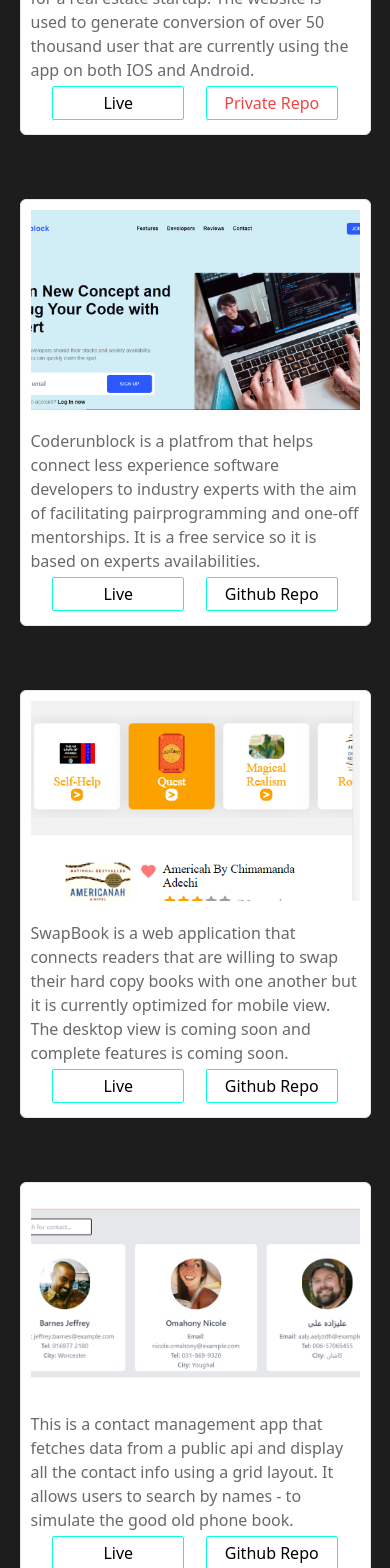
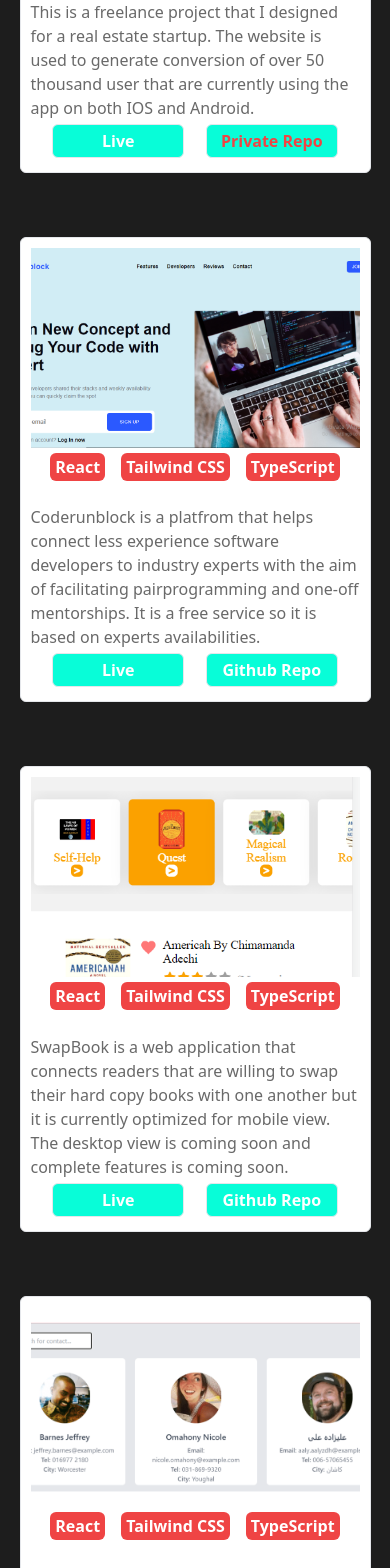
Before and after one commit to Moscode/Frontend_Portfolio, a React (Vite) app: page / in a window 390 px wide. Shown: the part 1280-2848 px from the top of the page. Built offline with nearby package versions, Linux system fonts and the light colour scheme.

Commit message:
mobile and desktop responsiveness

```diff
--- a/src/components/Button.tsx
+++ b/src/components/Button.tsx
@@ -6,7 +6,7 @@
 
 const Button = ({buttonContent, customStyle, link}: buttonContentType) => {
   return (
-    <div className={`border border-[#08fdd8] rounded-sm text-center my-[4px] w-[40%] ${customStyle}`}>
+    <div className={`border bg-[#08fdd8] rounded-md text-[#fff] font-extrabold text-center my-[4px] w-[40%] ${customStyle}`}>
       <a href={link} target="_blank" className={`block w-[100%] h-[100%] py-[4px] px-[10px] ${customStyle}`}>
         {buttonContent}
       </a>
--- a/src/components/Contact/index.tsx
+++ b/src/components/Contact/index.tsx
@@ -6,7 +6,7 @@
     <div>
       <h1 className='text-[#08fdd8] text-[3rem] mt-[2rem]'>Contact</h1>
       <form className='mb-[2rem] mt-[2rem]'>
-        <div className=' w-[100%] grid gap-y-[1.2rem]'>
+        <div className='lg:w-[50%] grid gap-y-[1.2rem]'>
         <div className='flex gap-x-2'>
           <input placeholder='Name' className='inline-block relative w-full bg-[#2b2b2b] p-4 placeholder-[#8d8d8d] text-[#8d8d8d] focus:outline-none'/>
           <input placeholder='Email' className='w-full bg-[#2b2b2b] p-4 placeholder-[#8d8d8d] text-[#8d8d8d] focus:outline-none'/>
@@ -18,7 +18,7 @@
           <textarea rows={8} className='w-[100%] bg-[#2b2b2b] p-4 placeholder-[#8d8d8d] text-[#8d8d8d] focus:outline-none' placeholder='Message'></textarea>
         </div>
         <div className='flex justify-end'>
-          <Button buttonContent='Contact Me' customStyle='text-[#fff] w-[100%] md:w-[50%] cursor-pointer'/>
+          <Button buttonContent='Contact Me' customStyle='text-[#fff] w-[100%] lg:w-[50%] cursor-pointer flex justify-center items-center'/>
         </div>
         </div>
       </form>
--- a/src/components/Experience/index.tsx
+++ b/src/components/Experience/index.tsx
@@ -24,8 +24,8 @@
           </div>
           {expand1 &&
           <>
-          <ExperienceCard image={mobilelearning} role={"Freelance Frontend Engineer"} company={"Team of 3 Engineers"} date={"Feb 2023 - April 2023"} location={"Remote"} responsibility={"I was part of the team that developed and documented API endpoints for the frontend team to work with for quick development of the chess plugin that we built for the workspace project.Generated GitHub issues as the tickets that was distributed among developers.Worked closely with highly skilled backend engineers in other to get theideas and distribution of tickets running as quickly as possible.Handled the Swagger documentation of the endpoints to facilitate easy implementation for the frontend team."} />
-          <ExperienceCard image={checkroomiesicon} role={"Freelance Frontend Engineer"} company={"Designing of Users Conversion Page"} date={"January 2023 - Feb 2023"} location={"Remote"} responsibility={"I was part of the team that developed and documented API endpoints for the frontend team to work with for quick development of the chess plugin that we built for the workspace project.Generated GitHub issues as the tickets that was distributed among developers.Worked closely with highly skilled backend engineers in other to get theideas and distribution of tickets running as quickly as possible.Handled the Swagger documentation of the endpoints to facilitate easy implementation for the frontend team."} />
+          <ExperienceCard image={mobilelearning} role={"Freelance Frontend Engineer"} stack={["React", "Redux", "TypeScript", "Ant Design"]} company={"Team of 3 Engineers"} date={"Feb 2023 - April 2023"} location={"Remote"} responsibility={"I designed the authentication pages and setup a jwt for user signup, signin, verification, and logout features. And then I proceeded to working on the dashboard for the student activities - here I leveraged on ant design component to speed up the development. I also added a pie chart to the dashboard. Then I designed the history page where the student can see all the courses he/she has registered for and taken."} />
+          <ExperienceCard image={checkroomiesicon} role={"Freelance Frontend Engineer"} stack={["React", "TypeScript", "Tailwind"]} company={"Designed Users Conversion Pages"} date={"January 2023 - Feb 2023"} location={"Remote"} responsibility={"I worked directly with the executives and the engineering team to design the landing pages checkroomies, which is a realestate company that helps a house or an apartment owner to find roommates or tenants. I developed a pixel perfect ui according to the product design figma file. I worked with the engineering team to determine the suitable stacks and code structure."} />
           </>
           }
         </div>
@@ -35,7 +35,7 @@
         {expand2 ?  <p onClick={()=> setExpand2(!expand2)}><MdExpandLess /></p>:<p onClick={()=> setExpand2(!expand2)}><MdExpandMore /></p>}
         </div>
         {expand2 &&
-           <ExperienceCard image={hng} role={"Backend Developer Intern (NodeJS)"} company={"HNG Internship 8"} date={"FAug 2021 - Oct 2021"} location={"Remote"} responsibility={"I was part of the team that developed and documented API endpoints for the frontend team to work with for quick development of the chess plugin that we built for the workspace project.Generated GitHub issues as the tickets that was distributed among developers.Worked closely with highly skilled backend engineers in other to get theideas and distribution of tickets running as quickly as possible.Handled the Swagger documentation of the endpoints to facilitate easy implementation for the frontend team."}/>
+           <ExperienceCard image={hng} role={"Backend Developer Intern (NodeJS)"} stack={["NodeJS", "ExpressJS", "MongoDB"]} company={"HNG Internship 8"} date={"FAug 2021 - Oct 2021"} location={"Remote"} responsibility={"I was part of the team that developed and documented API endpoints for the frontend team to work with for quick development of the chess plugin that we built for the workspace project.Generated GitHub issues as the tickets that was distributed among developers.Worked closely with highly skilled backend engineers in other to get theideas and distribution of tickets running as quickly as possible.Handled the Swagger documentation of the endpoints to facilitate easy implementation for the frontend team."}/>
         }
         </div>
         <div className='md:w-[80%]'>
@@ -44,7 +44,7 @@
         {expand3 ?  <p onClick={()=> setExpand3(!expand3)}><MdExpandLess /></p>:<p onClick={()=> setExpand3(!expand3)}><MdExpandMore /></p>}
         </div>
         {expand3 &&
-           <ExperienceCard image={ustacky} role={"Social Ambassadorship"} company={"Ustacky"} date={"May 2021 - Aug 2021"} location={"Remote"} responsibility={"I was helping to create a social media campaign with a team of over 100 people"}/>
+           <ExperienceCard image={ustacky} role={"Social Ambassadorship"} company={"Ustacky"} date={"May 2021 - Aug 2021"} location={"Remote"} responsibility={"I was helping to create a social media campaign with a team of over 100 people. I made use of Twitter as a campaigning platform where I shared new products updates and gather feedback for the compaign."}/>
         }
         </div>
         </div>
--- a/src/components/Header/index.tsx
+++ b/src/components/Header/index.tsx
@@ -32,10 +32,10 @@
         <div>
         <div className='h-[100vh] flex justify-center items-center flex-col'>
             <div className='animate-heading2'>
-                <h1 className="text-[2rem] md:text-[5rem] font-bold text-[#fff] animate-heading">
+                <h1 className="text-[2rem] lg:text-[5rem] font-bold text-[#fff] animate-heading">
                 I'm Moses Odunosho
                 </h1>
-                <h2 className='text-right text-[#08fdd8] font-bold md:text-[3rem] animate-heading1'>Frontend Engineer</h2>
+                <h2 className='text-right text-[#08fdd8] font-bold lg:text-[3rem] animate-heading1'>Frontend Engineer</h2>
             </div>
         </div>
         </div>
--- a/src/components/Portfolio/index.tsx
+++ b/src/components/Portfolio/index.tsx
@@ -12,12 +12,24 @@
     <div>
         <h1 className='text-[#08fdd8] text-[3rem]'>My Portfolio</h1>
         <div className='grid md:grid-cols-2 gap-[4rem] mt-[2rem]'>
-            <ProjectCard projectImg={Checkroomie} projectDescription='This is a freelance project that I designed for a real estate startup. The website is used to generate conversion of over 50 thousand user that are currently using the app on both IOS and Android.' style='cursor-not-allowed text-red-500' content='Private Repo' live="https://checkroomie.com/" repo="#"/>
-            <ProjectCard projectImg={CoderUnblock} projectDescription='Coderunblock is a platfrom that helps connect less experience software developers to industry experts with the aim of facilitating pairprogramming and one-off mentorships. It is a free service so it is based on experts availabilities.' content='Github Repo' live="https://coderunblock.netlify.app" repo="https://github.com/Moscode/coderunblock"/>
-            <ProjectCard projectImg={SwapBook} projectDescription='SwapBook is a web application that connects readers that are willing to swap their hard copy books with one another but it is currently optimized for mobile view. The desktop view is coming soon and complete features is coming soon.' content='Github Repo' live="https://swapbook.netlify.app" repo="https://github.com/Moscode/BookSwap"/>
-            <ProjectCard projectImg={ContactInfo} projectDescription='This is a contact management app that fetches data from a public api and display all the contact info using a grid layout. It allows users to search by names - to simulate the good old phone book.' content='Github Repo' live="https://contact-list-management-app.netlify.app" repo="https://github.com/Moscode/contact-list-management-app"/>
-            <ProjectCard projectImg={Pokemon} projectDescription='The Lengendry Pokeman display board with pagination from the public pokeman api. In this app, each pokeman ability and complete features were displayed.' content='Github Repo' live="https://pokemonseries.netlify.app" repo="https://github.com/Moscode/PokemonGame"/>
-            <ProjectCard projectImg={Subcription} projectDescription='This project was built with HTML, and SASS... This is a subcription card app inspired by a design on frontendmentor.io. This was a good opportunity to play around with sass css.' content='Github Repo' live="https://subscription-page-with-sass.netlify.app" repo="https://github.com/Moscode/Subscription-Page-Component"/>
+            <ProjectCard projectImg={Checkroomie}
+            stack={["React", "Tailwind CSS", "TypeScript"]}
+            projectDescription='This is a freelance project that I designed for a real estate startup. The website is used to generate conversion of over 50 thousand user that are currently using the app on both IOS and Android.' style='cursor-not-allowed text-red-500' content='Private Repo' live="https://checkroomie.com/" repo="#"/>
+            <ProjectCard projectImg={CoderUnblock}
+            stack={["React", "Tailwind CSS", "TypeScript"]}
+            projectDescription='Coderunblock is a platfrom that helps connect less experience software developers to industry experts with the aim of facilitating pairprogramming and one-off mentorships. It is a free service so it is based on experts availabilities.' content='Github Repo' live="https://coderunblock.netlify.app" repo="https://github.com/Moscode/coderunblock"/>
+            <ProjectCard projectImg={SwapBook}
+            stack={["React", "Tailwind CSS", "TypeScript"]}
+            projectDescription='SwapBook is a web application that connects readers that are willing to swap their hard copy books with one another but it is currently optimized for mobile view. The desktop view is coming soon and complete features is coming soon.' content='Github Repo' live="https://swapbook.netlify.app" repo="https://github.com/Moscode/BookSwap"/>
+            <ProjectCard projectImg={ContactInfo}
+            stack={["React", "Tailwind CSS", "TypeScript"]}
+            projectDescription='This is a contact management app that fetches data from a public api and display all the contact info using a grid layout. It allows users to search by names - to simulate the good old phone book.' content='Github Repo' live="https://contact-list-management-app.netlify.app" repo="https://github.com/Moscode/contact-list-management-app"/>
+            <ProjectCard projectImg={Pokemon}
+            stack={["React", "Tailwind CSS", "TypeScript"]}
+            projectDescription='The Lengendry Pokeman display board with pagination from the public pokeman api. In this app, each pokeman ability and complete features were displayed.' content='Github Repo' live="https://pokemonseries.netlify.app" repo="https://github.com/Moscode/PokemonGame"/>
+            <ProjectCard projectImg={Subcription}
+            stack={["React", "Tailwind CSS", "TypeScript"]}
+            projectDescription='This project was built with HTML, and SASS... This is a subcription card app inspired by a design on frontendmentor.io. This was a good opportunity to play around with sass css.' content='Github Repo' live="https://subscription-page-with-sass.netlify.app" repo="https://github.com/Moscode/Subscription-Page-Component"/>
         </div>
     </div>
   )
--- a/src/components/ProjectCard.tsx
+++ b/src/components/ProjectCard.tsx
@@ -2,6 +2,7 @@
 
 interface ProjectCardTypes{
   projectImg: string,
+  stack: string[],
   projectDescription: string,
   style?: string,
   content: string,
@@ -9,12 +10,17 @@
   repo: string
 }
 
-const ProjectCard = ({ projectImg, projectDescription, style, content, live, repo }: ProjectCardTypes) => {
+const ProjectCard = ({ projectImg, stack, projectDescription, style, content, live, repo }: ProjectCardTypes) => {
   return (
     <div className='p-[10px] bg-[#fff] border rounded-md'>
         <div className={`h-[200px]`}>
             <img src={projectImg} alt='' className='w-[100%] h-[100%] object-cover'/>
         </div>
+        <p className="flex flex-wrap w-[100%] justify-center">{stack && stack.map(ele => {
+                    return (
+                    <p className="bg-red-500 text-[#fff] font-bold px-[5px] py-[2px] rounded-md mx-[0.5rem] my-[5px]">{ele}</p>
+                    )})}
+        </p>
         <div className='flex justify-center mt-[1.2rem] text-[#696969]'>
             <p>{projectDescription}</p>
         </div>
--- a/src/components/SideBar/index.tsx
+++ b/src/components/SideBar/index.tsx
@@ -2,7 +2,7 @@
 
 const SideBar = () => {
   return (
-    <div className='md:block md:fixed md:bg-[#181818] md:p-[10px] sm:hidden'>
+    <div className='md:block md:fixed md:bg-[#181818] md:p-[10px] hidden'>
     <h1 className='text-[#fff] font-bold text-[2rem]'>Moscode</h1>
     <div className='h-[100vh] flex flex-col justify-center'>
             <p className='text-[#4f4f4f] font-medium text-[2rem] pb-[3rem]'>Portfolio</p>
```
Also changed, not shown: src/App.tsx (+11 -11 lines), src/components/ExperienceCard.tsx (+7 -1 lines).
